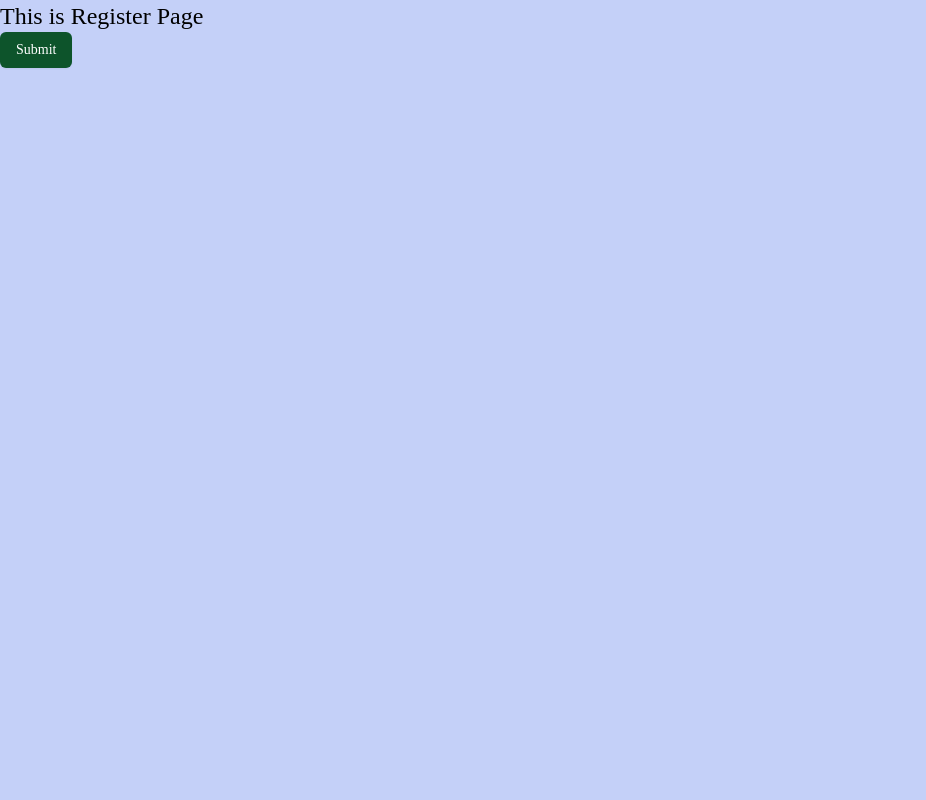
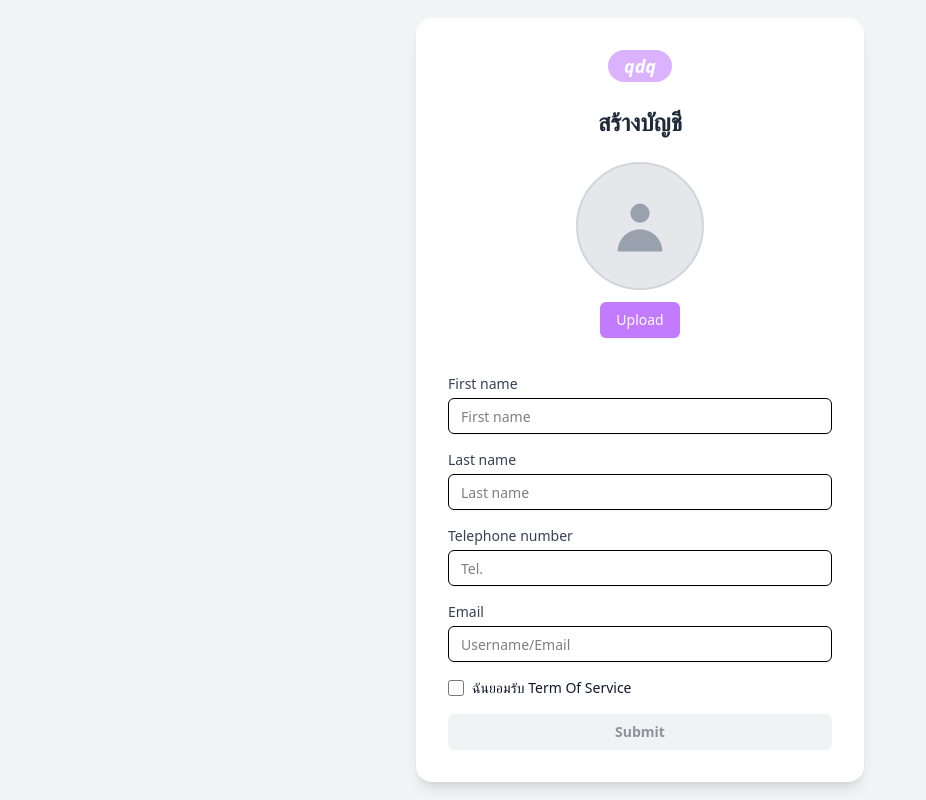
Before and after one commit to PHP-BEST/baan-saat-frontend, a React (Vite) app: page /register in a window 1280 px wide. Shown: the whole page, without its empty margins (0-926 px from the left). Built offline with nearby package versions, Linux system fonts and the light colour scheme; no server answers; a web font is replaced by a local one.

Commit message:
feat: ProfileCreationPage

```diff
--- a/src/App.tsx
+++ b/src/App.tsx
@@ -2,7 +2,7 @@ import MainLayout from './layouts/MainLayout';
 import AccountPage from './pages/AccountPage';
 import { ErrorPage } from './pages/ErrorPage';
 import { LandingPage } from './pages/LandingPage';
-import { RegisterPage } from './pages/RegisterPage';
+import ProfileCreationPage from './pages/ProfileCreationPage';
 import { createBrowserRouter, RouterProvider } from 'react-router-dom';
 
 function App() {
@@ -14,7 +14,7 @@ function App() {
     },
     {
       path: '/register',
-      element: <RegisterPage />,
+      element: <ProfileCreationPage />,
       errorElement: <ErrorPage />,
     },
     {
--- /dev/null
+++ b/src/pages/ProfileCreationPage.tsx
@@ -0,0 +1,120 @@
+import React, { useState, type ChangeEvent, type FormEvent } from 'react';
+import { Button, buttonVariants } from '@/components/ui/button'; // Assuming path
+import { Input } from '@/components/ui/input'; // Assuming path
+import { cn } from '@/lib/utils'; // Assuming path
+
+// The Profile Creation Page Component - simplified to match your project structure
+export const ProfileCreationPage: React.FC = () => {
+  const [formData, setFormData] = useState({
+    firstName: '',
+    lastName: '',
+    telephone: '',
+    email: '',
+    agreedToTerms: false,
+  });
+  const [profileImage, setProfileImage] = useState<string | null>(null);
+
+  const handleInputChange = (e: ChangeEvent<HTMLInputElement>) => {
+    const { name, value, type, checked } = e.target;
+    setFormData(prev => ({
+      ...prev,
+      [name]: type === 'checkbox' ? checked : value,
+    }));
+  };
+
+  const handleImageUpload = (e: ChangeEvent<HTMLInputElement>) => {
+    if (e.target.files && e.target.files[0]) {
+      const file = e.target.files[0];
+      const reader = new FileReader();
+      reader.onloadend = () => {
+        setProfileImage(reader.result as string);
+      };
+      reader.readAsDataURL(file);
+    }
+  };
+
+  const handleSubmit = (e: FormEvent<HTMLFormElement>) => {
+    e.preventDefault();
+    if (!formData.agreedToTerms) {
+      alert("Please agree to the Terms of Service before submitting.");
+      return;
+    }
+
+    const dataToSend = {
+      ...formData,
+      profileImage: profileImage ? 'Image Uploaded' : 'No Image',
+    };
+
+    // In a real app, you would send this to your backend.
+    // For now, we'll just show it in an alert.
+    alert(`Form Submitted:\n${JSON.stringify(dataToSend, null, 2)}`);
+  };
+
+  return (
+    <div className="min-h-screen bg-gray-100 flex items-center justify-center p-4 font-sans">
+        <div className="w-full max-w-md bg-white rounded-2xl shadow-lg p-8 space-y-6">
+            <div className="flex justify-center">
+                <div className="w-16 h-8 bg-purple-300 rounded-full flex items-center justify-center text-white font-bold italic text-lg">
+                qdq
+                </div>
+            </div>
+
+            <h1 className="text-center text-2xl font-bold text-gray-800">
+                สร้างบัญชี
+            </h1>
+
+            <div className="flex flex-col items-center space-y-3">
+                <div className="w-32 h-32 rounded-full bg-gray-200 flex items-center justify-center overflow-hidden border-2 border-gray-300">
+                {profileImage ? (
+                    <img src={profileImage} alt="Profile Preview" className="w-full h-full object-cover" />
+                ) : (
+                    <svg xmlns="http://www.w3.org/2000/svg" className="h-16 w-16 text-gray-400" viewBox="0 0 20 20" fill="currentColor">
+                    <path fillRule="evenodd" d="M10 9a3 3 0 100-6 3 3 0 000 6zm-7 9a7 7 0 1114 0H3z" clipRule="evenodd" />
+                    </svg>
+                )}
+                </div>
+                <label
+                  htmlFor="file-upload"
+                  className={cn(
+                    buttonVariants({ variant: 'default', size: 'default' }),
+                    'cursor-pointer bg-purple-400 hover:bg-purple-500 text-white' // Custom styles
+                  )}
+                >
+                    Upload
+                </label>
+                <input id="file-upload" name="file-upload" type="file" className="sr-only" onChange={handleImageUpload} accept="image/*"/>
+            </div>
+
+            <form onSubmit={handleSubmit} className="space-y-4">
+                <div>
+                    <label htmlFor="firstName" className="block text-sm font-medium text-gray-700 mb-1">First name</label>
+                    <Input id="firstName" name="firstName" type="text" placeholder="First name" value={formData.firstName} onChange={handleInputChange} />
+                </div>
+                <div>
+                    <label htmlFor="lastName" className="block text-sm font-medium text-gray-700 mb-1">Last name</label>
+                    <Input id="lastName" name="lastName" type="text" placeholder="Last name" value={formData.lastName} onChange={handleInputChange} />
+                </div>
+                <div>
+                    <label htmlFor="telephone" className="block text-sm font-medium text-gray-700 mb-1">Telephone number</label>
+                    <Input id="telephone" name="telephone" type="tel" placeholder="Tel." value={formData.telephone} onChange={handleInputChange} />
+                </div>
+                 <div>
+                    <label htmlFor="email" className="block text-sm font-medium text-gray-700 mb-1">Email</label>
+                    <Input id="email" name="email" type="email" placeholder="Username/Email" value={formData.email} onChange={handleInputChange} />
+                </div>
+
+                <div className="flex items-center">
+                    <input id="agreedToTerms" name="agreedToTerms" type="checkbox" checked={formData.agreedToTerms} onChange={handleInputChange} className="h-4 w-4 text-purple-600 focus:ring-purple-500 border-gray-300 rounded"/>
+                    <label htmlFor="agreedToTerms" className="ml-2 block text-sm text-gray-900">ฉันยอมรับ Term Of Service</label>
+                </div>
+
+                <Button type="submit" variant="secondary" className="w-full bg-gray-200 hover:bg-gray-300 text-gray-800 font-bold" disabled={!formData.agreedToTerms}>
+                    Submit
+                </Button>
+            </form>
+        </div>
+    </div>
+  );
+};
+
+export default ProfileCreationPage;
```
Also changed, not shown: 1 other file (tests, documents, lock files or other folders).
